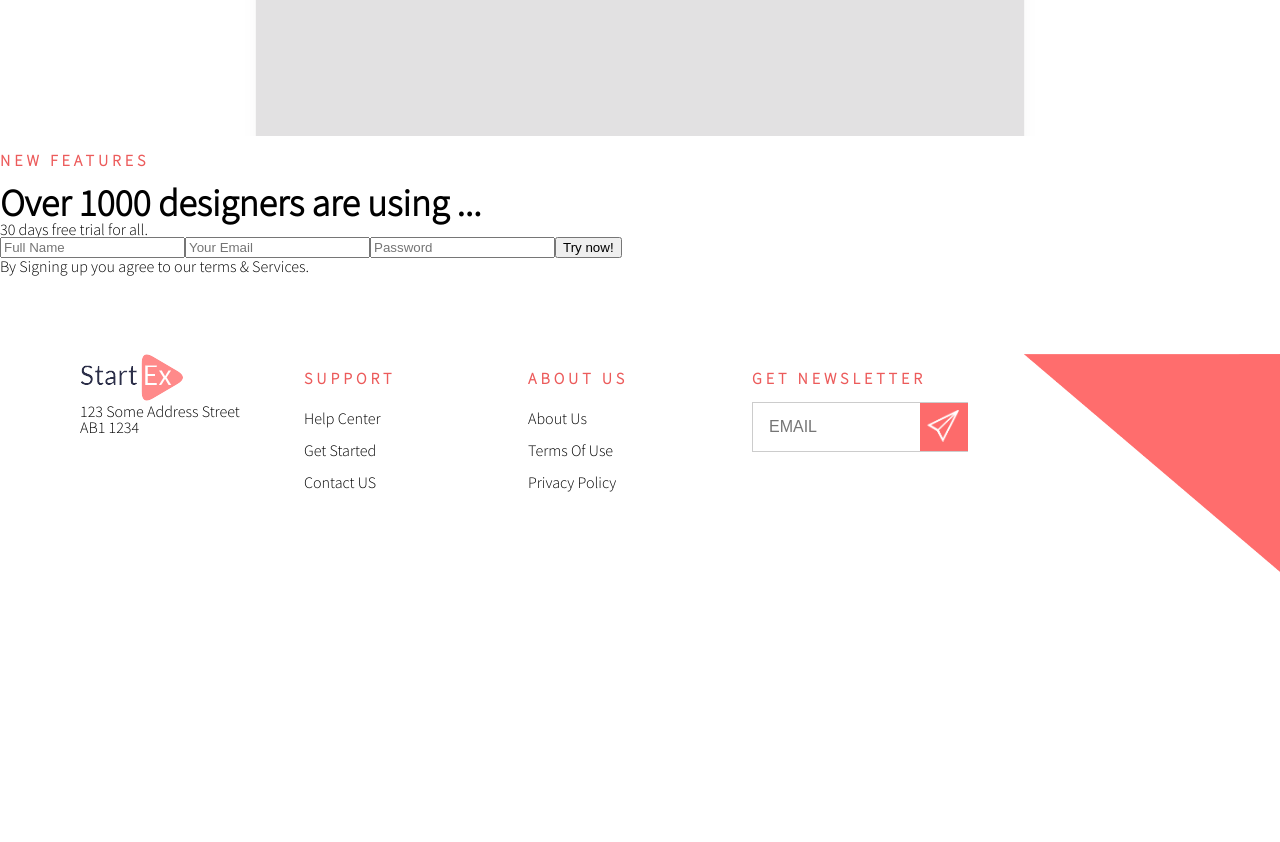
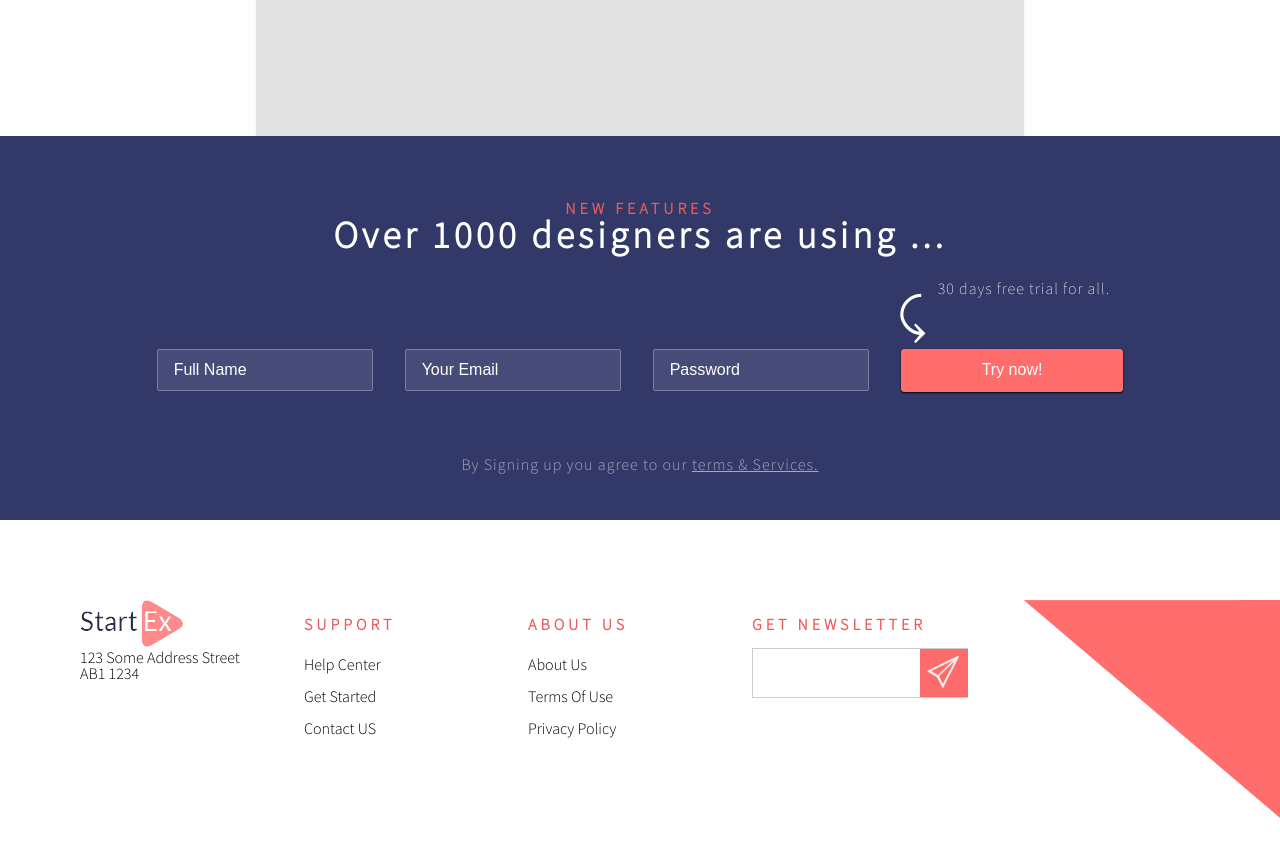
Before and after one commit to ehsanh06/dummy-marketing, a React (Create React App) app in the folder dummy-marketing/: page / in a window 1280 px wide. Shown: the part 3140-3982 px from the top of the page. Before the commit the page ends 3736 px from the top, so only its background shows below. Built offline with nearby package versions, Linux system fonts and the light colour scheme.

Commit message:
trial section styling complete

```diff
--- a/dummy-marketing/src/component/App.css
+++ b/dummy-marketing/src/component/App.css
@@ -301,6 +301,97 @@ section.showcase > img {
     max-width: 100%;
     margin: 0 auto;
 }
+/*
+    Trial
+*/
+
+section.trial {
+    background: #323969;
+    color: white;
+    text-align: center;
+}
+
+section.trial div:first-child {
+    padding: 4em 0;
+    position: relative;
+}
+
+section.trial div:first-child h2,
+section.trial div:first-child h4 {
+    padding: 0;
+}
+
+section.trial div:first-child h2 {
+    letter-spacing: 4px;
+}
+
+section.trial div:first-child span {
+    position: absolute;
+    right: 170px;
+    display: block;
+    letter-spacing: 1px;
+    font-weight: 200;
+}
+
+section.trial div:first-child span::before {
+    content: "\2939";
+    font-size: 3em;
+    display: inline-block;
+    height: 50px;
+    width: 50px;
+    position: relative;
+    top: 38px;
+}
+
+section.trial form {
+    margin: 2em 0px;
+}
+
+section.trial form input[type=text],
+section.trial form input[type=email],
+section.trial form input[type=password] {
+    min-width: 150px;
+    width: 10%;
+    height: 0.5rem;
+    padding: 1rem;
+    padding-right: 3rem;
+    border: 1px solid #7d81a0;
+    font-size: 1rem;
+    background: #464c77;
+    color: white;
+    margin: 0 1em;
+    border-radius: 2px;
+}
+
+input::placeholder {
+    color: white;
+}
+
+section.trial form button {
+    background: #ff6d6d;
+    border: 1px solid #ff6d6d;
+    font-size: 1rem;
+    padding: 0.7em 5em;
+    margin: 0 1em;
+    color: white;
+    border-radius: 3px;
+    -webkit-box-shadow: 0px 1px 2px #000000;
+    box-shadow: 0px 1px 2px #000000;
+    cursor: pointer;
+}
+
+section.trial > span {
+    letter-spacing: 1px;
+    padding: 2em 0 3em 0;
+    display: block;
+    margin: 0em 0;
+    color: #a6a8bb;
+}
+
+section.trial > span > a {
+    text-decoration: underline;
+    cursor: pointer;
+}
 
 /*
     Footer
```
